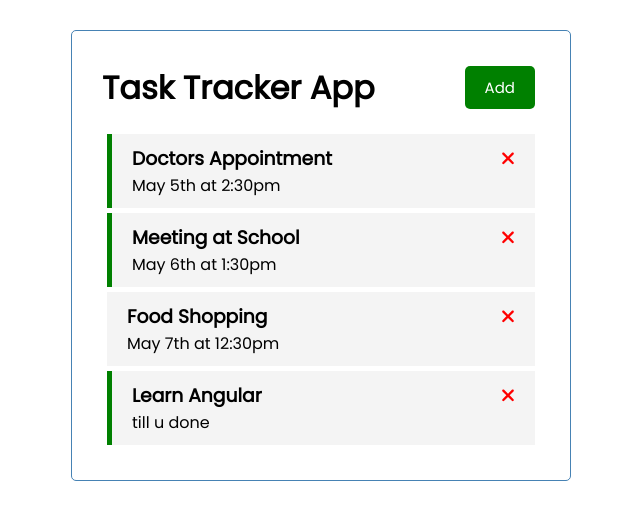
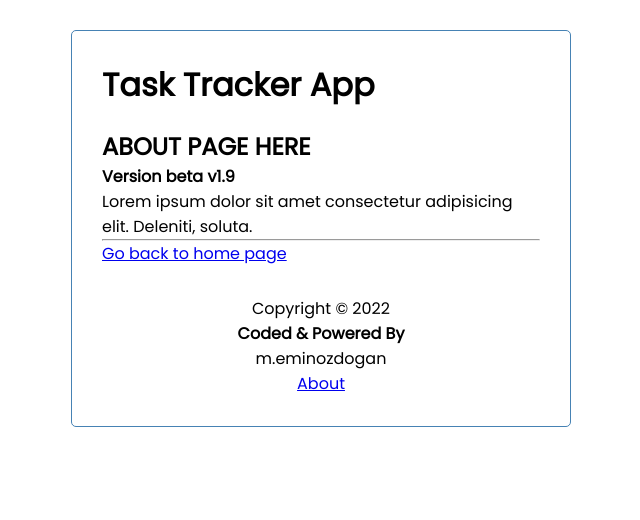
Before and after one commit to m-eminozdogan/ngTaskTracker, an Angular app: page /about in a window 1280 px wide. Shown: the top 520 px of the page, without its empty margins (319-959 px from the left). Built offline with nearby package versions, Linux system fonts and the light colour scheme; data requests are answered from the project's data file.

Commit message:
routing done & project completed!

```diff
--- a/src/app/app.component.html
+++ b/src/app/app.component.html
@@ -1,4 +1,5 @@
 <div class="container">
   <app-header></app-header>
-  <app-tasks></app-tasks>
+  <router-outlet> </router-outlet>
+  <app-footer></app-footer>
 </div>
--- a/src/app/app.module.ts
+++ b/src/app/app.module.ts
@@ -3,6 +3,7 @@ import { BrowserModule } from '@angular/platform-browser';
 import { FontAwesomeModule } from '@fortawesome/angular-fontawesome';
 import { HttpClientModule } from '@angular/common/http';
 import { FormsModule } from '@angular/forms';
+import { RouterModule, Routes } from '@angular/router';
 
 import { AppComponent } from './app.component';
 import { HeaderComponent } from './components/header/header.component';
@@ -10,6 +11,13 @@ import { ButtonComponent } from './components/button/button.component';
 import { TasksComponent } from './components/tasks/tasks.component';
 import { TaskItemComponent } from './components/task-item/task-item.component';
 import { AddTaskComponent } from './components/add-task/add-task.component';
+import { AboutComponent } from './components/about/about.component';
+import { FooterComponent } from './components/footer/footer.component';
+
+const appRoutes: Routes = [
+  { path: '', component: TasksComponent },
+  { path: 'about', component: AboutComponent },
+];
 
 @NgModule({
   declarations: [
@@ -19,8 +27,16 @@ import { AddTaskComponent } from './components/add-task/add-task.component';
     TasksComponent,
     TaskItemComponent,
     AddTaskComponent,
+    AboutComponent,
+    FooterComponent,
   ],
-  imports: [BrowserModule, FontAwesomeModule, HttpClientModule,FormsModule],
+  imports: [
+    BrowserModule,
+    FontAwesomeModule,
+    HttpClientModule,
+    FormsModule,
+    RouterModule.forRoot(appRoutes),
+  ],
   providers: [],
   bootstrap: [AppComponent],
 })
--- /dev/null
+++ b/src/app/components/about/about.component.html
@@ -0,0 +1,6 @@
+<div>
+    <h2>ABOUT PAGE HERE</h2>
+    <h4>Version beta v1.9</h4>
+    <span>Lorem ipsum dolor sit amet consectetur adipisicing elit. Deleniti, soluta.</span><hr>
+    <a routerLink="/">Go back to home page</a>
+</div>
--- /dev/null
+++ b/src/app/components/about/about.component.ts
@@ -0,0 +1,15 @@
+import { Component, OnInit } from '@angular/core';
+
+@Component({
+  selector: 'app-about',
+  templateUrl: './about.component.html',
+  styleUrls: ['./about.component.css']
+})
+export class AboutComponent implements OnInit {
+
+  constructor() { }
+
+  ngOnInit(): void {
+  }
+
+}
--- /dev/null
+++ b/src/app/components/footer/footer.component.css
@@ -0,0 +1,4 @@
+footer {
+  margin-top: 30px;
+  text-align: center;
+}
--- /dev/null
+++ b/src/app/components/footer/footer.component.html
@@ -0,0 +1,5 @@
+<footer>
+    <p>Copyright &copy; 2022</p>
+    <b>Coded & Powered By</b><p>m.eminozdogan</p>
+    <a routerLink="/about">About</a>
+</footer>
--- /dev/null
+++ b/src/app/components/footer/footer.component.ts
@@ -0,0 +1,15 @@
+import { Component, OnInit } from '@angular/core';
+
+@Component({
+  selector: 'app-footer',
+  templateUrl: './footer.component.html',
+  styleUrls: ['./footer.component.css']
+})
+export class FooterComponent implements OnInit {
+
+  constructor() { }
+
+  ngOnInit(): void {
+  }
+
+}
--- a/src/app/components/header/header.component.html
+++ b/src/app/components/header/header.component.html
@@ -1,7 +1,8 @@
 <header>
 
     <h1> {{title}}</h1>
-    <app-button color="{{showAddTask?'red':'green'}}" text="{{showAddTask?'Close':'Add'}}" (btnClick)="toggleAddTask()">
+    <app-button *ngIf="hasRoute('/')" color="{{showAddTask?'red':'green'}}" text="{{showAddTask?'Close':'Add'}}"
+        (btnClick)="toggleAddTask()">
     </app-button>
 
 </header>
--- a/src/app/components/header/header.component.ts
+++ b/src/app/components/header/header.component.ts
@@ -1,6 +1,7 @@
 import { Component, OnInit } from '@angular/core';
 import { UiService } from '../../services/ui.service';
 import { Subscription } from 'rxjs';
+import { Router } from '@angular/router';
 @Component({
   selector: 'app-header',
   templateUrl: './header.component.html',
@@ -8,9 +9,9 @@ import { Subscription } from 'rxjs';
 })
 export class HeaderComponent implements OnInit {
   title: string = 'Task Tracker App';
-  showAddTask!: boolean ;
+  showAddTask!: boolean;
   subscription!: Subscription;
-  constructor(private uiService: UiService) {
+  constructor(private uiService: UiService, private router: Router) {
     this.subscription = uiService
       .onToggle()
       .subscribe((value) => (this.showAddTask = value));
@@ -20,4 +21,7 @@ export class HeaderComponent implements OnInit {
   toggleAddTask() {
     this.uiService.toggleAddTask();
   }
+  hasRoute(route: string) {
+    return this.router.url === route;
+  }
 }
```
Also changed, not shown: src/app/components/about/about.component.css (added), 2 other files (tests, documents, lock files or other folders).
